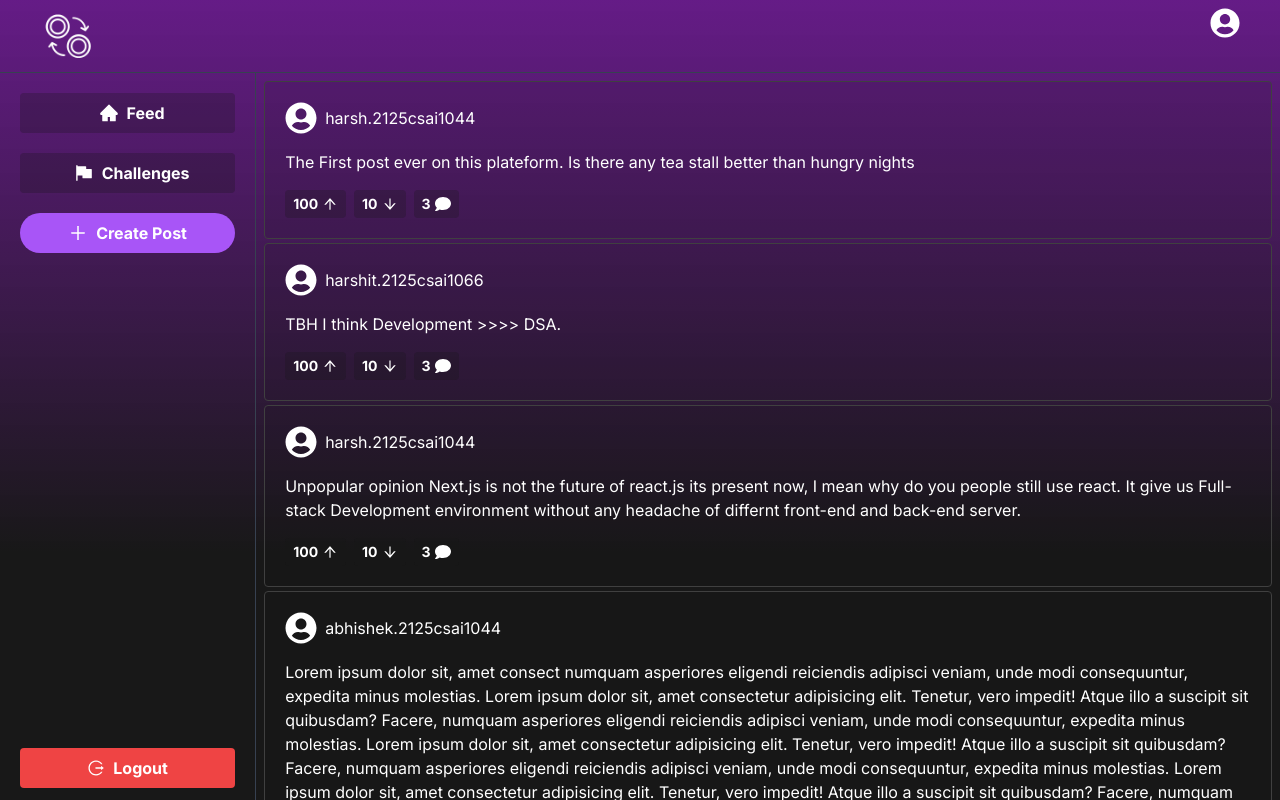
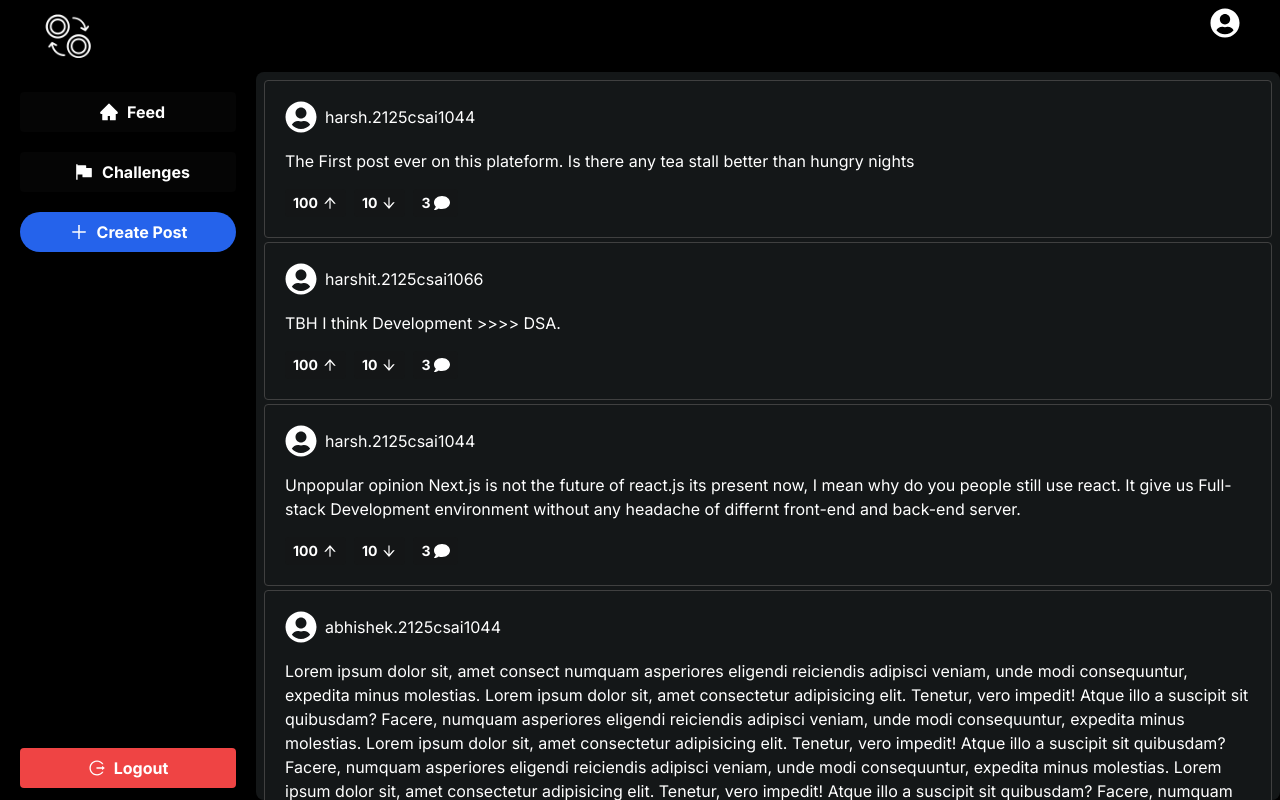
Before and after one commit to the-nexus-point/nexus-next.js, a Next.js app: page / in a window 1280 px wide. Built offline with nearby package versions, Linux system fonts and the light colour scheme.

Commit message:
changing UI

```diff
--- a/src/app/layout.js
+++ b/src/app/layout.js
@@ -10,7 +10,7 @@ export const metadata = {
 export default function RootLayout({ children }) {
   return (
     <html lang="en">
-      <body className={`${inter.className} text-white`}>
+      <body className={`${inter.className} text-white bg-[#141718] `}>
         <div className="gradient-background">
           {children}
         </div>
--- a/src/components/Feed.jsx
+++ b/src/components/Feed.jsx
@@ -4,7 +4,7 @@ import Post from "./shared/Post";
 const Feed = () => {
   return (
     <Container activeRoute="feed">
-      <div className="p-2 flex flex-col space-y-1">
+      <div className="p-2 flex flex-col space-y-1 bg-[#141718] ">
         <Post
           username="harsh.2125csai1044"
           content="The First post ever on this plateform. Is there any tea stall better than hungry nights"
--- a/src/components/shared/Container.jsx
+++ b/src/components/shared/Container.jsx
@@ -25,8 +25,8 @@ const Container = ({ children, }) => {
   const pathname = usePathname()
 
   return (
-    <div className="w-full h-screen flex flex-col">
-      <div className="navbar flex justify-between border-b border-gray-700 p-2">
+    <div className="w-full h-screen flex flex-col bg-black">
+      <div className="navbar flex justify-between p-2">
         <Link href="/" className="h-14 w-14 mx-8">
           <img src="/img/nexus-website-favicon-white.png" alt="Logo" />
         </Link>
@@ -38,8 +38,7 @@ const Container = ({ children, }) => {
         </Link>
       </div>
       <div className="h-full w-full flex overflow-hidden">
-        <div className="h-full w-1/4 flex flex-col justify-between border-r border-gray-700 sm:max-lg:w-1/6 min-[320px]:max-sm:hidden">
-
+        <div className="h-full w-1/4 flex flex-col justify-between sm:max-lg:w-1/6 min-[320px]:max-sm:hidden">
           <div className="flex flex-col space-y-5 justify-between my-5">
             {navLinks.map((link) => {
               const isActive = pathname.startsWith(link.href)
@@ -57,7 +56,7 @@ const Container = ({ children, }) => {
             })}
             <Link
               href="/create-post"
-              className="rounded-full bg-purple-500 hover:bg-purple-700 text-white font-bold py-2 px-4 mx-5 focus:outline-none focus:shadow-outline flex items-center justify-center space-x-2">
+              className="rounded-full bg-blue-600 hover:bg-blue-700 text-white font-bold py-2 px-4 mx-5 focus:outline-none focus:shadow-outline flex items-center justify-center space-x-2">
               <AiOutlinePlus className="text-xl" />
               <span className="sm:max-lg:hidden">Create Post</span>
             </Link>
@@ -65,13 +64,13 @@ const Container = ({ children, }) => {
           <div className="flex flex-col justify-between mt-auto mx-5 mb-3 space-y-5">
             <Link
               href="/logout"
-              className="logout-button flex items-center justify-center space-x-2 bg-red-500 hover:bg-red-700 text-white font-bold py-2 px-4 rounded">
+              className="logout-button flex items-center justify-center space-x-2 bg-red-500 hover:bg-red-600 text-white font-bold py-2 px-4 rounded">
               <AiOutlineLogout className="text-lg" />
               <span className="sm:max-lg:hidden">Logout</span>
             </Link>
           </div>
         </div>
-        <div className="w-full h-full flex flex-col overflow-y-auto scrollbar-none ">
+        <div className="w-full h-full flex flex-col overflow-y-auto scrollbar-none rounded-lg">
           {/* Your content */}
           {children}
         </div>
```
